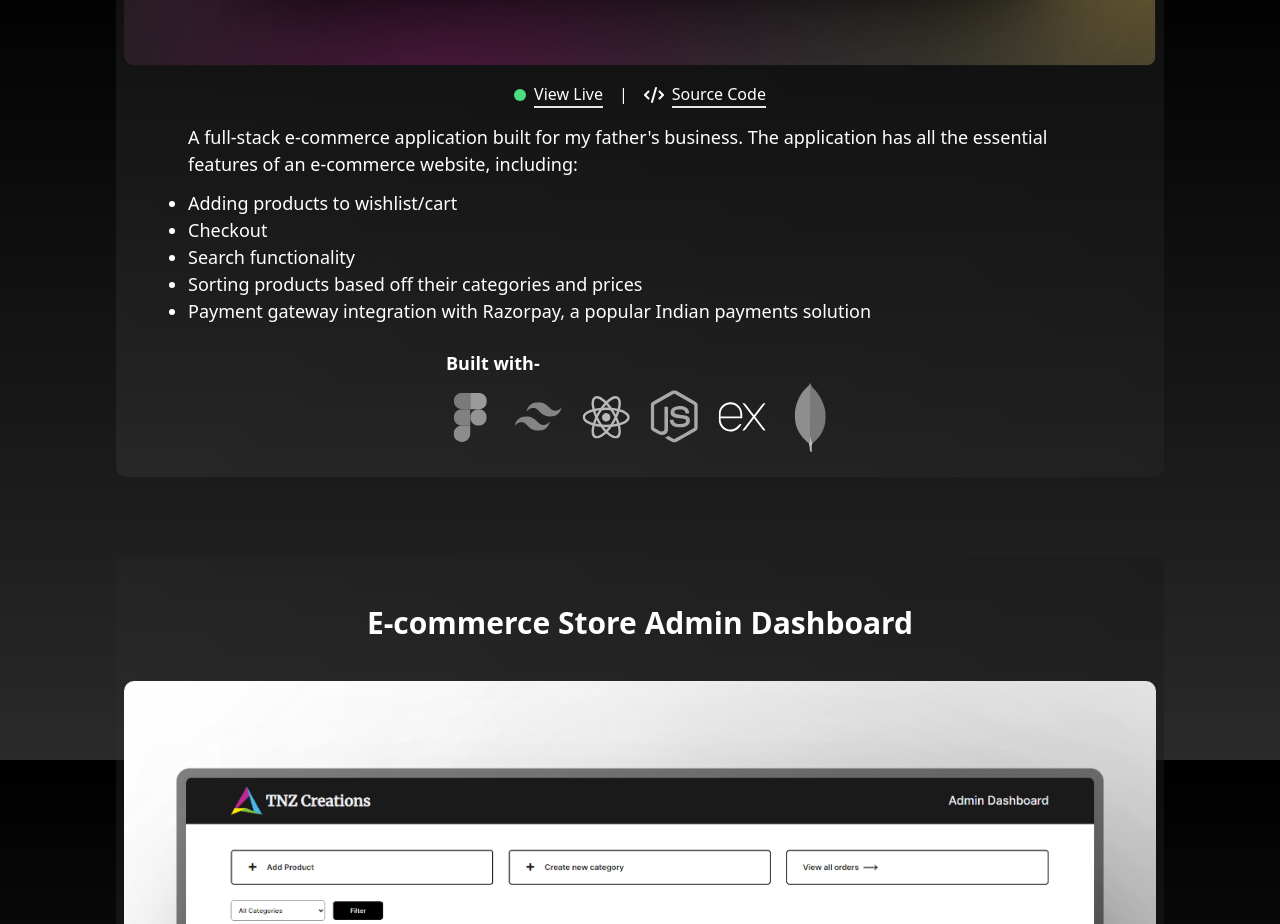
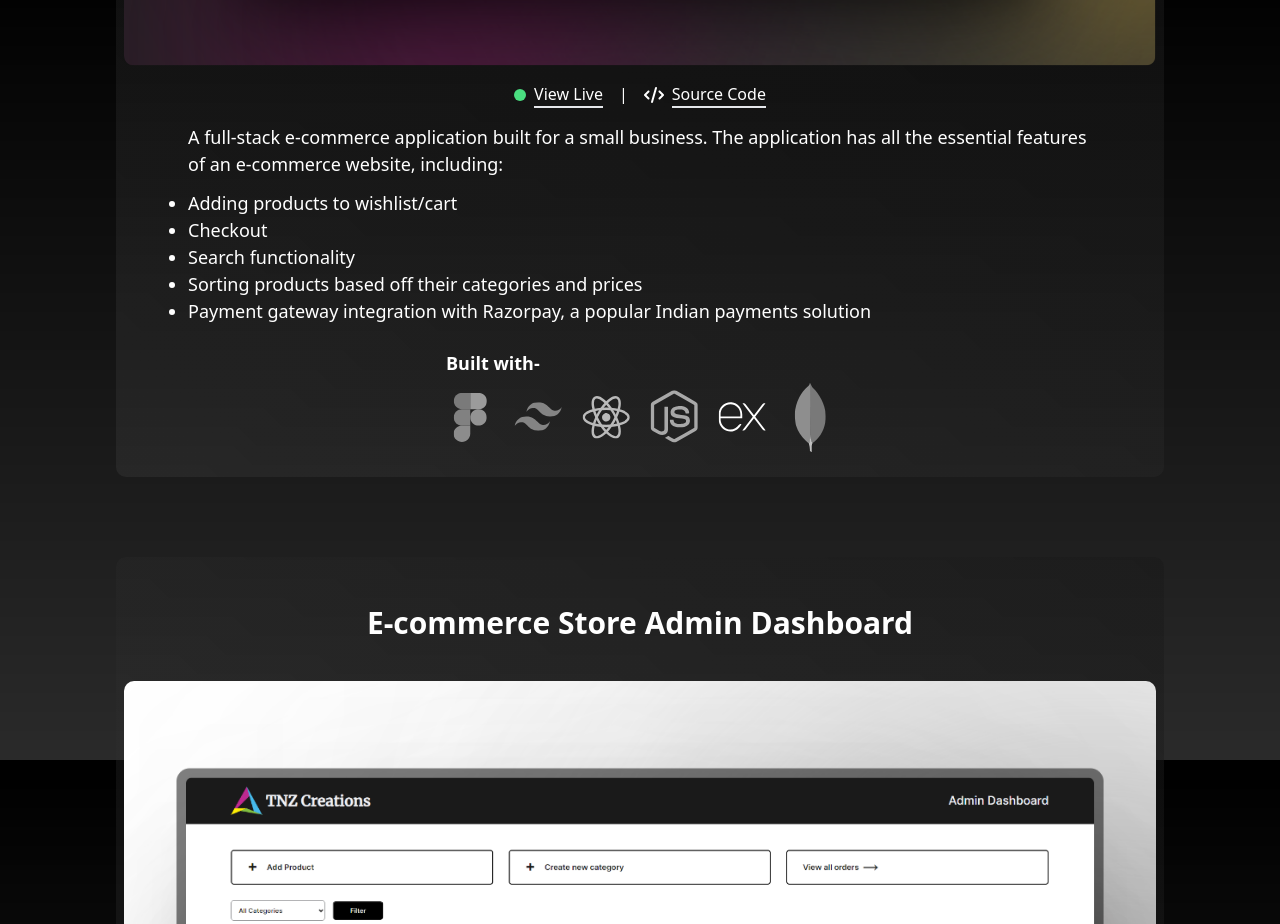
Before and after one commit to zaid-ahmad/portfolio, a React (Vite) app: page / in a window 1280 px wide. Shown: the part 4040-4964 px from the top of the page. Built offline with nearby package versions, Linux system fonts and the light colour scheme.

Commit message:
Update Projects.jsx

```diff
--- a/src/components/Projects.jsx
+++ b/src/components/Projects.jsx
@@ -61,7 +61,7 @@ function Projects() {
                 </div>
                 <div className='description mt-4 px-16 md:text-lg text-md'>
                   <p className='leading-[150%]'>
-                    A full-stack e-commerce application built for my father's
+                    A full-stack e-commerce application built for a small
                     business. The application has all the essential features of
                     an e-commerce website, including:
                   </p>
```
